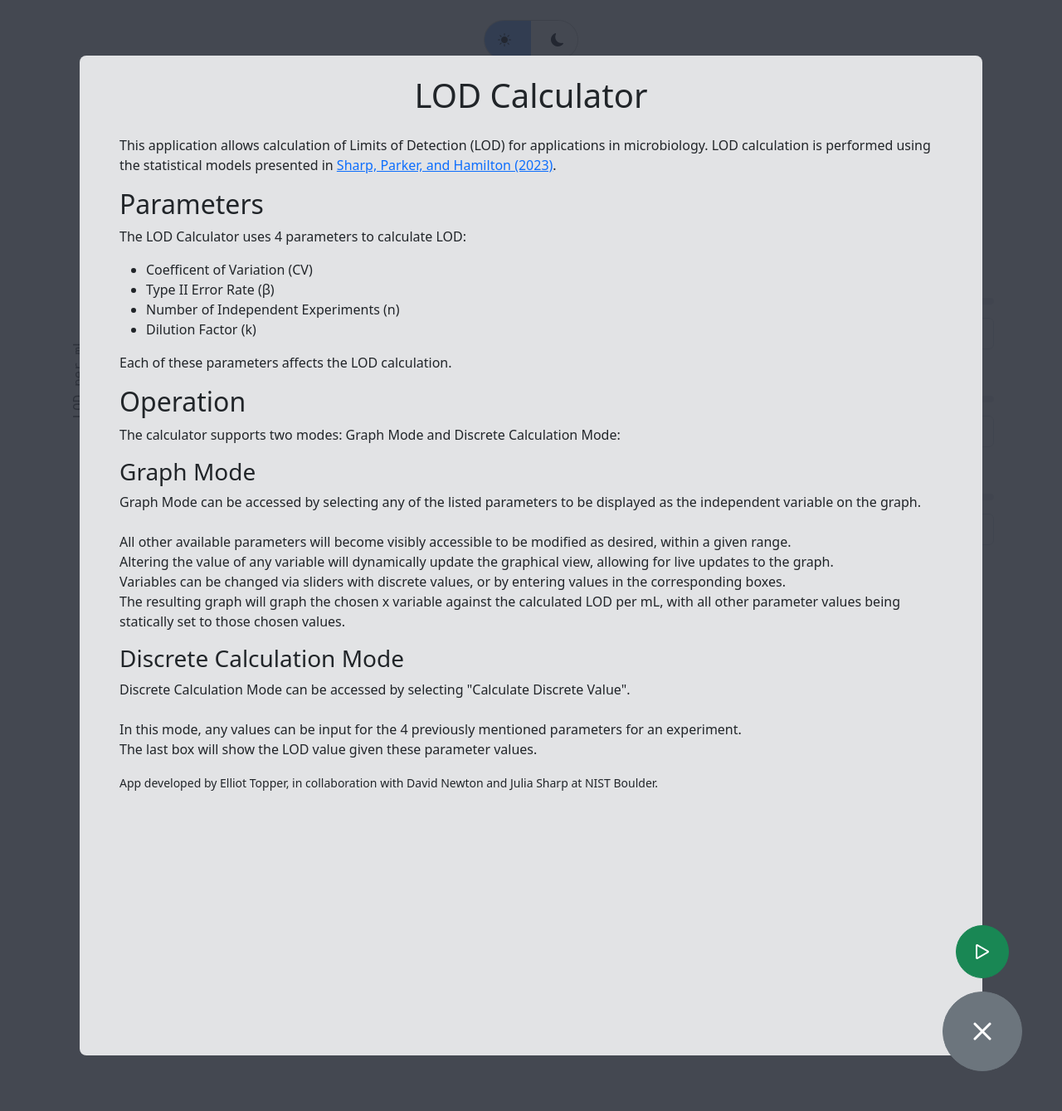
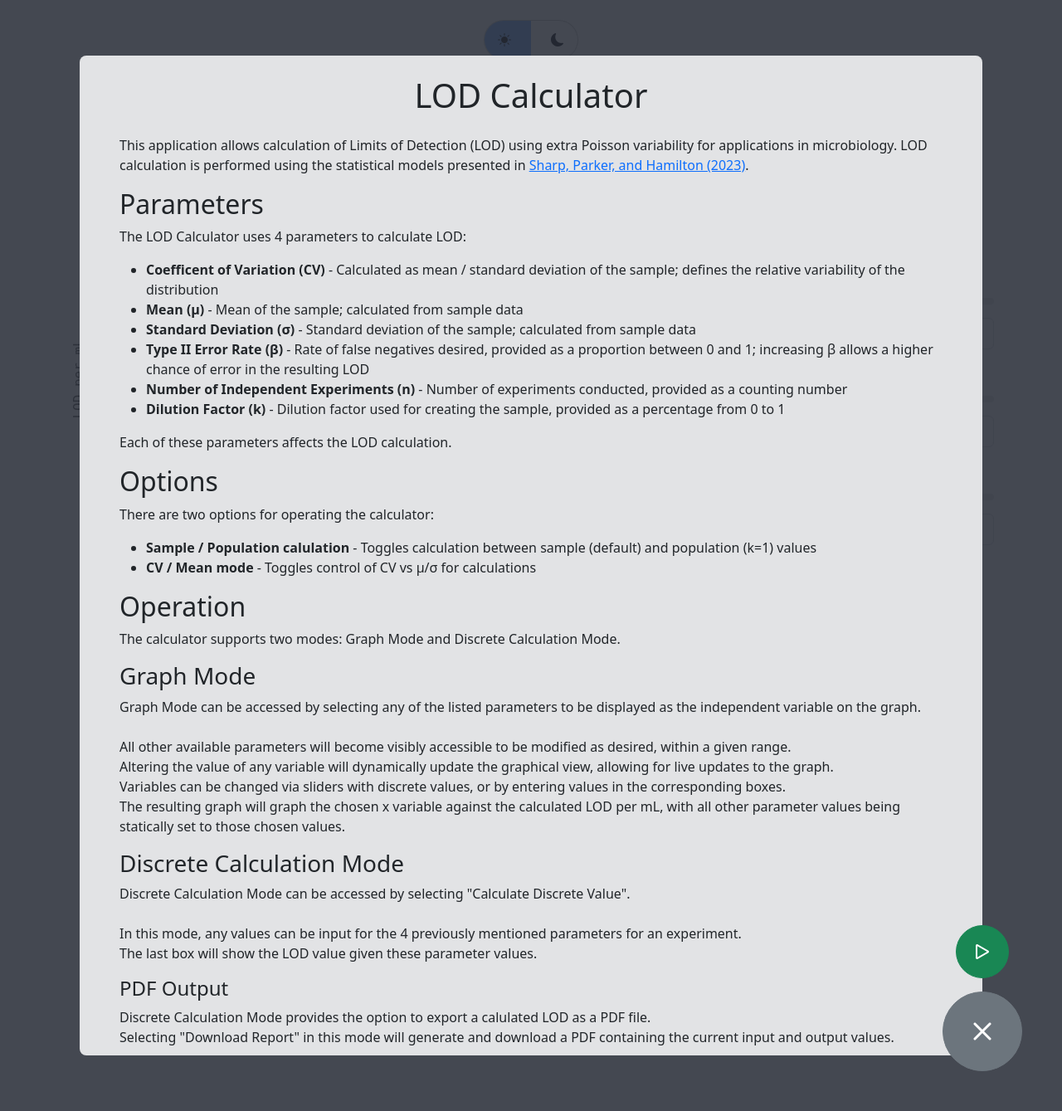
Before and after one commit to xaridar/LOD-Calculator, a Flask app: page /graph in a window 1280 px wide. Shown: the whole page at 83% size. Run offline with Flask 3, Linux system fonts and the light colour scheme; some libraries are stand-ins or nearby versions.

Commit message:
pdf generation, comments

```diff
--- a/static/graph.js
+++ b/static/graph.js
@@ -11,6 +11,8 @@ let shortXVar = false;
 const scale = [];
 let anim = true;
 let meanMode = false;
+let plated = false;
+let formattedLOD = 0;
 
 // LOD function, as defined in Sharp, Parker, and Hamilton (2024) (https://www.sciencedirect.com/science/article/pii/S016770122300057X?via%3Dihub)
 const lod = (params) => {
@@ -184,10 +186,9 @@ const calcVal = () => {
     const params = JSON.parse(JSON.stringify(chart.data.params));
     for (const x in params) params[x] = +params[x].value;
     const lodVal = lod(params);
+    formattedLOD = new Intl.NumberFormat('en-US').format(lodVal);
     // formats LOD and inserts into text box
-    $('#lod-text').val(new Intl.NumberFormat('en-US').format(
-        lodVal,
-    ));
+    $('#lod-text').val(formattedLOD);
 }
 
 // listener for any value change
@@ -206,7 +207,7 @@ const checkPath = () => {
     if (['#beta', '#n', '#k', '#cv', '#mean', '#sd'].includes(hash)) {
         setX(hash.split('#')[1]);
     } else if (!hash) {
-        setX('cv');
+        setX(meanMode ? 'mean' : 'cv');
     }
 }
 
@@ -214,34 +215,133 @@ checkPath();
 
 // listener for setting the calculated LOD to return sample data, instead of population data,
 // or vice versa
-const setPlated = (plated) => {
+const setPlated = (p) => {
     // disable k parameter
-    $('#k-ctr, #btn-param-k').toggleClass('disabled', plated);
-    $('#btn-param-k').attr('tabindex', +plated * -1);
+    $('#k-ctr, #btn-param-k').toggleClass('disabled', p);
+    $('#btn-param-k').attr('tabindex', +p * -1);
     // set k to 1 (for sample calculation)
-    chart.data.params.k.value = plated ? 1 : $('#k-slider').val();
+    chart.data.params.k.value = p ? 1 : $('#k-slider').val();
     // save plated value to localStorage for data persistence
-    localStorage.setItem(`lod-plated`, plated);
+    localStorage.setItem('lod-plated', p);
     calcVal();
     setX(xVar);
+    plated = p;
 
     // if k was the current view, reset to default
-    if (plated && xVar === 'k') {
+    if (p && xVar === 'k') {
         window.location.hash = '';
     }
 }
 
+// listener for switching between mean/sd and cv (mean/sd)
 const setMeanMode = (mm) => {
+    // save switch value to localStorage for data persistence
     localStorage.setItem('lod-mean-mode', mm);
     meanMode = mm;
     // disable unused parameters
     $('#cv-ctr, #btn-param-cv').toggleClass('disabled', meanMode);
     $('#btn-param-cv').attr('tabindex', +mm * -1);
-    $('#mean-sd-ctr, #btn-param-mean, #btn-param-sd').toggleClass('disabled', !meanMode);
+    $('#mean-sd-ctr, #mean-sd-ctr>div, #btn-param-mean, #btn-param-sd').toggleClass('disabled', !meanMode);
     $('#btn-param-mean, #btn-param-sd').attr('tabindex', +!mm * -1);
 
+    calcVal();
+    setX(xVar);
+
+    // change the current graph view if it is disabled
     if (xVar === 'cv' && mm) window.location.hash = '#mean';
     if ((xVar === 'mean' || xVar === 'sd') && !mm) window.location.hash = '#cv';
+}
+
+// defines fonts for use in PDF output
+const fonts = {
+    'Roboto Mono': {
+        normal: `${window.location.protocol}//${window.location.host}/static/fonts/RobotoMono-Regular.ttf`,
+        bold: `${window.location.protocol}//${window.location.host}/static/fonts/RobotoMono-Bold.ttf`,
+    }
+};
+
+// generates and downloads a PDF report reflecting the inputs and output at the time of generation
+const genReport = () => {
+    // first, define pdfMake objects for each visible parameter
+    params = $('[id$="-ctr"]:not(.disabled):not(.hidden)>[id$="-label"]').map((i, label) => {
+        const p = label.id.split('-label')[0];
+        return {
+            text: [
+                {
+                    text: `${label.textContent}: `,
+                    bold: true,
+                }, chart.data.params[p].value
+            ]
+        }
+    });
+    // pdfMake uses a document definition object to specify PDF contents
+    // each line is present with appropriate styling
+    const docDefinition = {
+        content: [
+            {
+                text: 'LOD Calculator', style: 'header', margin: [0, 5]
+            },
+            {
+                text: 'Parameter Values', style: 'subheading',
+            },
+            ...params,
+            {
+                text: [
+                    {
+                        text: 'Limit of Detection (LOD) per mL: ', bold: true,
+                    }, formattedLOD,
+                ], style: 'larger', margin: [0, 5, 0, 0],
+            },
+            {
+                text: plated ? 'Calculated for a diluted sample (k=1)' : `Calculated for a ${plated ? 'diluted sample (k=1)' : 'population pre-dilution'}`,
+                fontSize: 12,
+            }
+        ],
+        defaultStyle: {
+            font: 'Roboto Mono',
+            lineHeight: 1.25,
+        },
+        styles: {
+            header: {
+                fontSize: 35,
+                bold: true,
+                alignment: 'center',
+            },
+            subheading: {
+                fontSize: 24,
+                bold: true,
+            },
+            larger: {
+                fontSize: 20
+            },
+            link: {
+                color: 'blue',
+                decoration: 'underline'
+            },
+        },
+        info: {
+            title: `LOD Calulator Output - ${new Date().toLocaleDateString()}`,
+            keywords: 'LOD, limits of detection',
+        },
+        footer: {
+            text: [
+                'Generated on ',
+                new Date() .toLocaleString(),
+                ' using ',
+                {
+                    text: 'pdfMake',
+                    link: 'http://pdfmake.org/',
+                    style: 'link'
+                },
+            ],
+            fontSize: 10,
+            margin: 10
+        }
+    };
+    // the docDefinition and fonts are passed to createPdf() to generate a PDF
+    const pdf = pdfMake.createPdf(docDefinition, null, fonts);
+    // generated PDF is automatically downloaded
+    pdf.download('lod-output.pdf');
 }
 
 // set switches based on persistent values
--- a/templates/base.html
+++ b/templates/base.html
@@ -37,11 +37,14 @@
     <meta name="apple-mobile-web-app-status-bar" content="#0d6efd" />
     <meta name="theme-color" content="#0d6efd" />
 
-    <!-- External resources: Popper.js, Bootstrap, jQuery, Chart.js, Bootstrap Icons -->
+
+    <!-- External resources: pdfMake, Popper.js, Bootstrap, jQuery, Chart.js, Bootstrap Icons -->
+    <script rel="preconnect" src="https://cdnjs.cloudflare.com/ajax/libs/pdfmake/0.2.10/pdfmake.min.js" integrity="sha512-w61kvDEdEhJPJLSAJpuL+RWp1+zTBUUpgPaP+6pcqCk78wQkOaExjnGWrVbovojeisWGQS7XZKz+gr3L+GPYLg==" crossorigin="anonymous"></script>
     <script rel="preconnect" src="https://cdn.jsdelivr.net/npm/@popperjs/core@2.9.2/dist/umd/popper.min.js" integrity="sha384-IQsoLXl5PILFhosVNubq5LC7Qb9DXgDA9i+tQ8Zj3iwWAwPtgFTxbJ8NT4GN1R8p" crossorigin="anonymous"></script>
     <script rel="preconnect" src="https://cdn.jsdelivr.net/npm/bootstrap@5.3.2/dist/js/bootstrap.min.js" integrity="sha384-BBtl+eGJRgqQAUMxJ7pMwbEyER4l1g+O15P+16Ep7Q9Q+zqX6gSbd85u4mG4QzX+" crossorigin="anonymous"></script>
     <script rel="preconnect" src="https://code.jquery.com/jquery-3.7.1.min.js" integrity="sha256-/JqT3SQfawRcv/BIHPThkBvs0OEvtFFmqPF/lYI/Cxo=" crossorigin="anonymous"></script>
     <script rel="preconnect" src="https://cdn.jsdelivr.net/npm/chart.js@4.4.3/dist/chart.umd.min.js" integrity="sha384-JUh163oCRItcbPme8pYnROHQMC6fNKTBWtRG3I3I0erJkzNgL7uxKlNwcrcFKeqF" crossorigin="anonymous"></script>
+    <script rel="preconnect" src="https://cdnjs.cloudflare.com/ajax/libs/html2pdf.js/0.10.1/html2pdf.bundle.min.js" integrity="sha512-GsLlZN/3F2ErC5ifS5QtgpiJtWd43JWSuIgh7mbzZ8zBps+dvLusV+eNQATqgA/HdeKFVgA5v3S/cIrLF7QnIg==" crossorigin="anonymous"></script>
     <link rel="stylesheet" href="https://cdn.jsdelivr.net/npm/bootstrap-icons@1.11.0/font/bootstrap-icons.css" integrity="sha384-QuGBSgV5Im3DzL2z+8Ko9/hqNy/N0O7zwvXAtfd1MvPKWa/UbeLV65cfm4BV5Wgq" crossorigin="anonymous">
     <link rel="stylesheet" href="https://cdn.jsdelivr.net/npm/bootstrap@5.3.2/dist/css/bootstrap.min.css" integrity="sha384-T3c6CoIi6uLrA9TneNEoa7RxnatzjcDSCmG1MXxSR1GAsXEV/Dwwykc2MPK8M2HN" crossorigin="anonymous">
     <link rel="stylesheet" href="/static/styles.css">
@@ -64,20 +67,28 @@
         <div id="modal" class="rounded-3 py-4 px-3 px-md-5 position-absolute start-50 translate-middle-x overflow-auto bg-secondary-subtle" style="width:85%;top:5%;bottom:calc(5% + 9rem);">
             <h1 class="text-center">LOD Calculator</h1>
             <div class="mt-4">
-                <p>This application allows calculation of Limits of Detection (LOD) for applications in microbiology. LOD calculation is performed using the statistical models presented in <a href="https://www.sciencedirect.com/science/article/pii/S016770122300057X?via%3Dihub" target="_blank">Sharp, Parker, and Hamilton (2023)</a>.</p>
+                <p>This application allows calculation of Limits of Detection (LOD) using extra Poisson variability for applications in microbiology. LOD calculation is performed using the statistical models presented in <a href="https://www.sciencedirect.com/science/article/pii/S016770122300057X?via%3Dihub" target="_blank">Sharp, Parker, and Hamilton (2023)</a>.</p>
                 <h2>Parameters</h2>
                 <p>
                     The LOD Calculator uses 4 parameters to calculate LOD:
                     <ul>
-                        <li>Coefficent of Variation (CV)</li>
-                        <li>Type II Error Rate (&beta;)</li>
-                        <li>Number of Independent Experiments (n)</li>
-                        <li>Dilution Factor (k)</li>
+                        <li><strong>Coefficent of Variation (CV)</strong> - Calculated as mean / standard deviation of the sample; defines the relative variability of the distribution</li>
+                        <li><strong>Mean (&mu;)</strong> - Mean of the sample; calculated from sample data</li>
+                        <li><strong>Standard Deviation (&sigma;)</strong> - Standard deviation of the sample; calculated from sample data</li>
+                        <li><strong>Type II Error Rate (&beta;)</strong> - Rate of false negatives desired, provided as a proportion between 0 and 1; increasing &beta; allows a higher chance of error in the resulting LOD</li>
+                        <li><strong>Number of Independent Experiments (n)</strong> - Number of experiments conducted, provided as a counting number</li>
+                        <li><strong>Dilution Factor (k)</strong> - Dilution factor used for creating the sample, provided as a percentage from 0 to 1</li>
                     </ul>
                     Each of these parameters affects the LOD calculation.
                 </p>
+                <h2>Options</h2>
+                <p>There are two options for operating the calculator:</p>
+                <ul>
+                    <li><strong>Sample / Population calulation</strong> - Toggles calculation between sample (default) and population (k=1) values</li>
+                    <li><strong>CV / Mean mode</strong> - Toggles control of CV vs &mu;/&sigma; for calculations</li>
+                </ul>
                 <h2>Operation</h2>
-                <p>The calculator supports two modes: Graph Mode and Discrete Calculation Mode:</p>
+                <p>The calculator supports two modes: Graph Mode and Discrete Calculation Mode.</p>
                 <h3>Graph Mode</h3>
                 <p>
                     Graph Mode can be accessed by selecting any of the listed parameters to be displayed as the independent variable on the graph.<br><br>
@@ -91,6 +102,11 @@
                     Discrete Calculation Mode can be accessed by selecting "Calculate Discrete Value".<br><br>
                     In this mode, any values can be input for the 4 previously mentioned parameters for an experiment.<br>
                     The last box will show the LOD value given these parameter values.
+                </p>
+                <h4>PDF Output</h4>
+                <p>
+                    Discrete Calculation Mode provides the option to export a calulated LOD as a PDF file.<br>
+                    Selecting "Download Report" in this mode will generate and download a PDF containing the current input and output values.
                 </p>
                 <small>App developed by Elliot Topper, in collaboration with David Newton and Julia Sharp at NIST Boulder.</small>
             </div>
--- a/templates/index.html
+++ b/templates/index.html
@@ -17,7 +17,7 @@
 </div>
 <div class="m-4 d-flex gap-4">
     <div class="float-end form-check form-switch">
-        <label class="form-check-label" for="platedSwitch">Plated (sample) LOD</label>
+        <label class="form-check-label" for="platedSwitch">Sample LOD</label>
         <input type="checkbox" id="platedSwitch" checked onchange="setPlated(!this.checked)" data-bs-toggle="tooltip" title="Toggle calculated LOD" role="switch" class="form-check-input" style="float:none;margin-inline:0.5em">
         <label class="form-check-label" for="platedSwitch">Diluted (population) LOD</label>
     </div>
@@ -27,7 +27,7 @@
         <label class="form-check-label" for="cvSwitch">&mu;/&sigma; Mode</label>
     </div>
 </div>
-<div class="d-flex flex-lg-row align-items-center gap-4 container justify-content-center flex-column">
+<div id="content" class="d-flex flex-lg-row align-items-center gap-4 container justify-content-center flex-column">
     <div class="w-100 {{'hidden' if render == 'calc'}}">
         <canvas id="chart" width="500" height="500"></canvas>
     </div>
@@ -67,6 +67,9 @@
         <div class="d-grid gap-2 form-group w-100 {{'hidden' if render != 'calc'}}" style="margin-top: 5rem" id="lod-results">
             <label for="lod-text" class="h4">Limit of Detection (LOD) per mL</label>
             <input class="text form-control" id="lod-text" type="text" disabled>
+            <div class="d-flex mt-3">
+                <button class="btn btn-primary m-auto" data-bs-toggle="tooltip" title="Generate and Download Report" onclick="genReport()">Download Report</button>
+            </div>
         </div>
     </div>
 </div>
```
Also changed, not shown: static/fonts/RobotoMono-Bold.ttf (added), static/fonts/RobotoMono-Regular.ttf (added).
